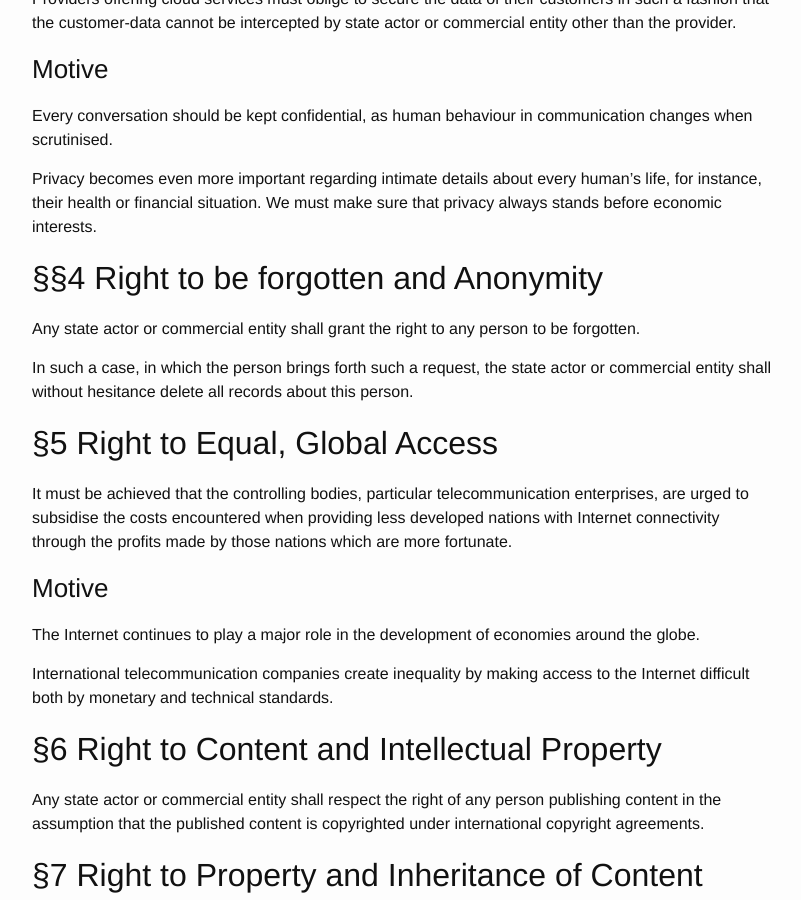
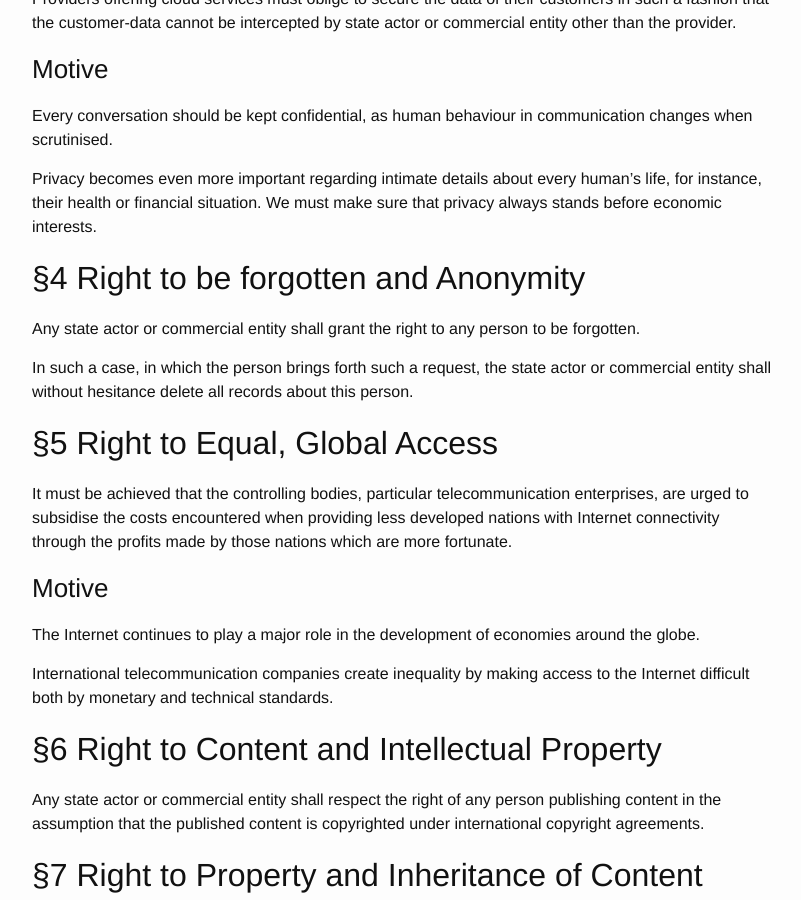
Before and after one commit to GLINMACA/glinmaca.github.io, a Jekyll site: the page built from main.md, in a window 1280 px wide and 900 px high, scrolled down 827 px. Shown: the whole window, without its empty margins (238-1039 px from the left). Built offline with Jekyll 4.4.1, drawn with Linux system fonts in a browser that asks for light colours.

Commit message:
formatting

```diff
--- a/main.md
+++ b/main.md
@@ -32,7 +32,7 @@ Every conversation should be kept confidential, as human behaviour in communicat
 
 Privacy becomes even more important regarding intimate details about every human’s life, for instance, their health or financial situation. We must make sure that privacy always stands before economic interests.
 
-## &sect;§4 Right to be forgotten and Anonymity
+## &sect;4 Right to be forgotten and Anonymity
 
 Any state actor or commercial entity shall grant the right to any person to be forgotten.
 
```
Also changed, not shown: about.md (+1 -1 lines).
